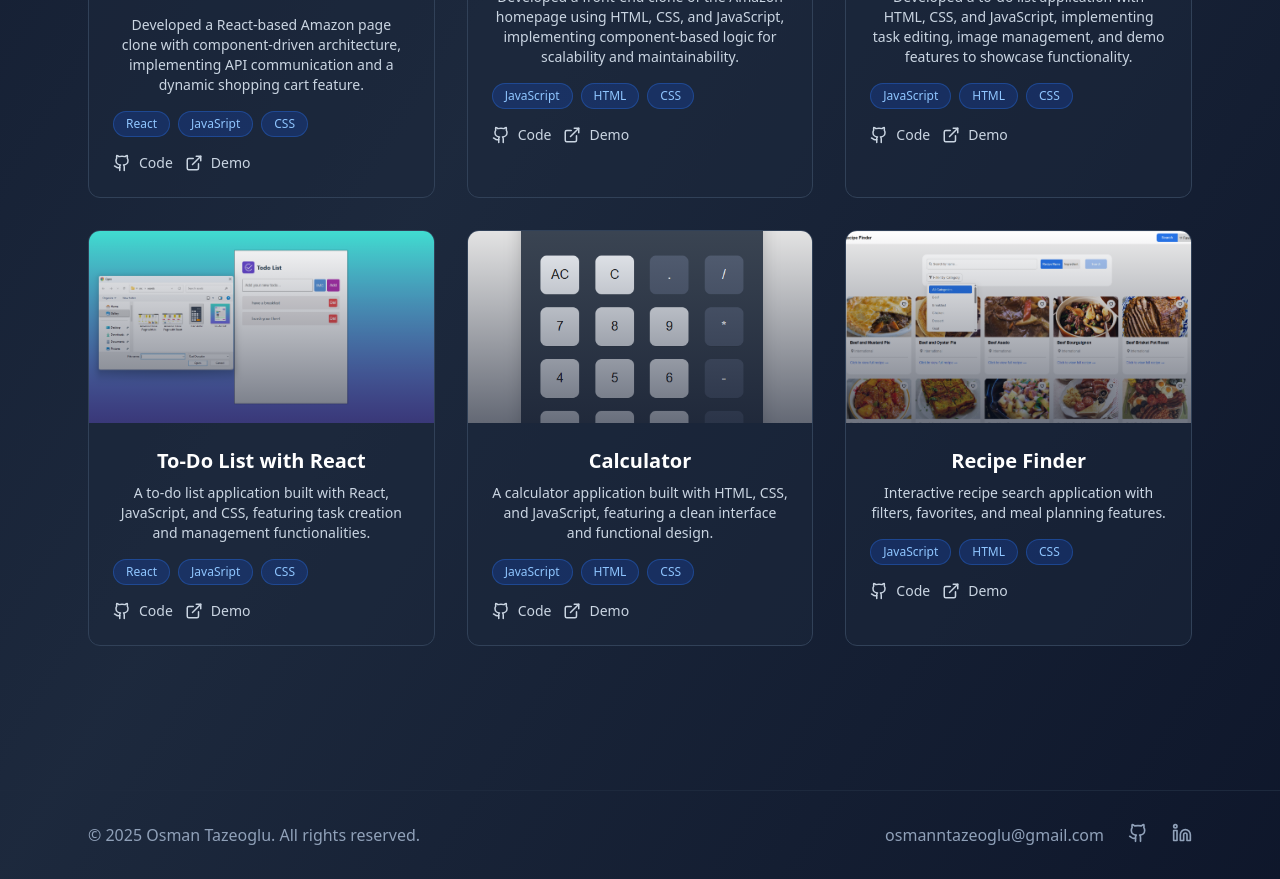
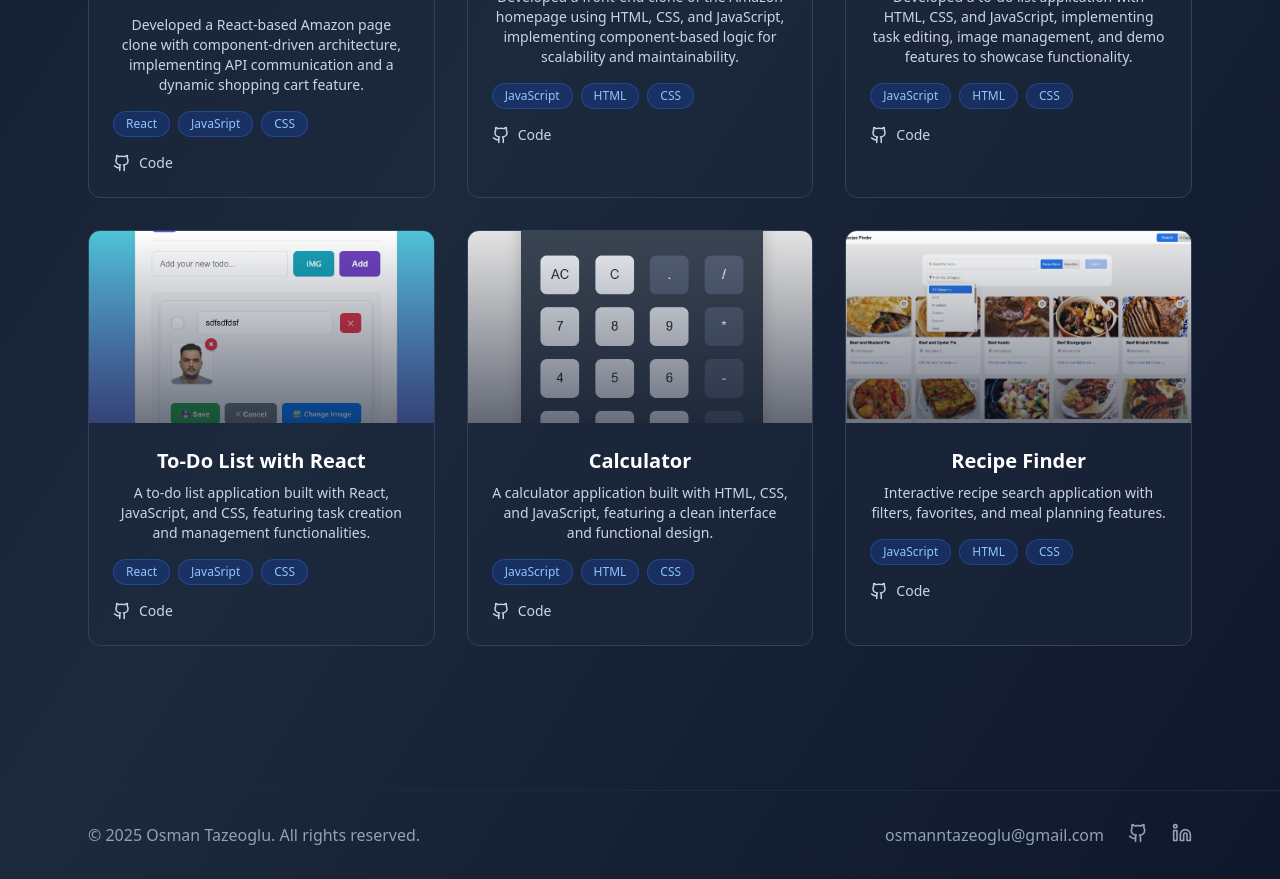
Before and after one commit to osmantazeoglu/Portfolio-website, a React (Vite) app: page / in a window 1280 px wide. Shown: the part 1180-2059 px from the top of the page. Built offline with nearby package versions, Linux system fonts and the light colour scheme.

Commit message:
Remove demo links from portfolio projects for a cleaner presentation.

```diff
--- a/src/component/portfolio.jsx
+++ b/src/component/portfolio.jsx
@@ -26,7 +26,6 @@ export default function Portfolio() {
       image: AmazonwithReact,
       github:
         "https://github.com/osmantazeoglu/My-Project/tree/master/Amazon%20Clone%20Page%20with%20React",
-      demo: "#",
     },
     {
       id: 2,
@@ -37,7 +36,6 @@ export default function Portfolio() {
       image: AmazonwithJs,
       github:
         "https://github.com/osmantazeoglu/My-Project/tree/master/Amazon%20Page%20Clone",
-      demo: "#",
     },
     {
       id: 3,
@@ -48,7 +46,6 @@ export default function Portfolio() {
       image: TodoListwithJs,
       github:
         "https://github.com/osmantazeoglu/My-Project/tree/master/Todo%20List",
-      demo: "#",
     },
     {
       id: 4,
@@ -59,7 +56,6 @@ export default function Portfolio() {
       image: TodoListwithReact,
       github:
         "https://github.com/osmantazeoglu/My-Project/tree/master/To-do%20List%20with%20React",
-      demo: "#",
     },
     {
       id: 5,
@@ -70,7 +66,6 @@ export default function Portfolio() {
       image: Calculator,
       github:
         "https://github.com/osmantazeoglu/My-Project/tree/master/Calculator",
-      demo: "#",
     },
     {
       id: 6,
@@ -81,7 +76,6 @@ export default function Portfolio() {
       image: RecipeFinder,
       github:
         "https://github.com/osmantazeoglu/My-Project/tree/master/Recipe%20Finder",
-      demo: "#",
     },
   ];
 
@@ -210,13 +204,6 @@ export default function Portfolio() {
                     <Github size={18} />
                     <span className="text-sm">Code</span>
                   </a>
-                  <a
-                    href={project.demo}
-                    className="flex items-center gap-2 text-slate-300 hover:text-white transition-colors"
-                  >
-                    <ExternalLink size={18} />
-                    <span className="text-sm">Demo</span>
-                  </a>
                 </div>
               </div>
             </div>
```
Also changed, not shown: src/assets/To-do List with React.png.
